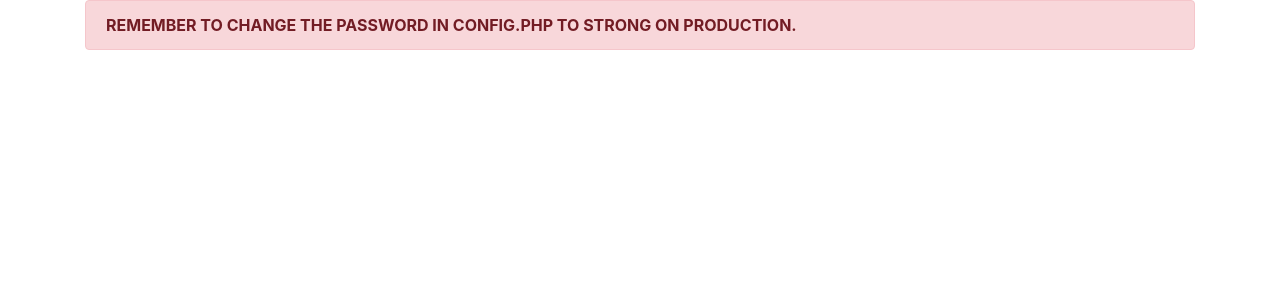
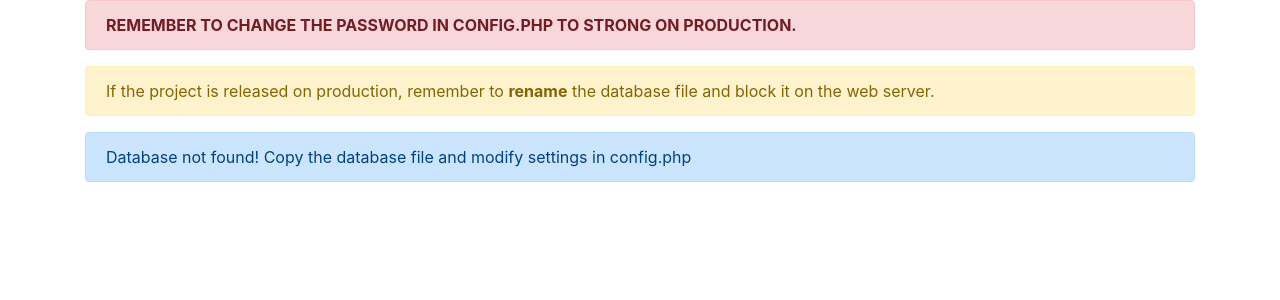
Before and after one commit to IntinteDAO/DGameMarket, a PHP site: page /index.php in a window 1280 px wide. Shown: the part 56-356 px from the top of the page. Run offline with PHP 8.4, Linux system fonts and the light colour scheme.

Commit message:
Warnings against poor database configuration have been added.

```diff
--- a/config.php
+++ b/config.php
@@ -2,3 +2,4 @@
 
 $website_title = "Intinte DGameMarket";
 $xor_password = "CHANGE ME!";
+$sqlite_database_file = "database.sqlite3";
--- a/template/navbar.php
+++ b/template/navbar.php
@@ -11,4 +11,12 @@ if(!empty($xor_password) && $xor_password=="CHANGE ME!") {
 	echo '<div class="col-12"><div class="alert alert-danger" role="alert"><b>REMEMBER TO CHANGE THE PASSWORD IN CONFIG.PHP TO STRONG ON PRODUCTION.</b></div></div>';
 }
 
+if(!empty($sqlite_database_file) && $sqlite_database_file=="database.sqlite3") {
+	echo '<div class="col-12"><div class="alert alert-warning" role="alert">If the project is released on production, remember to <b>rename</b> the database file and block it on the web server.</div></div>';
+}
+
+if(!file_exists($sqlite_database_file)) {
+	echo '<div class="col-12"><div class="alert alert-primary" role="alert">Database not found! Copy the database file and modify settings in config.php</div></div>';
+}
+
 ?>
```
